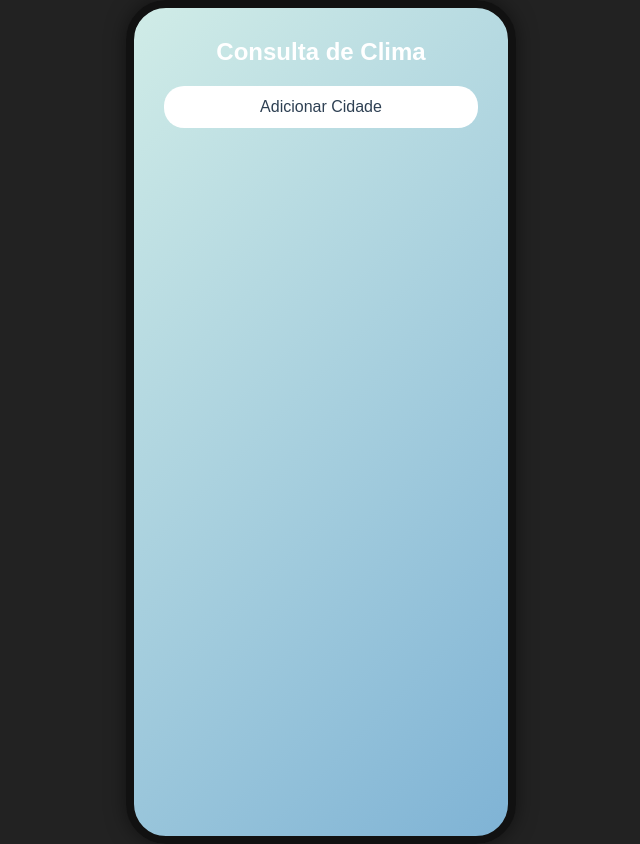
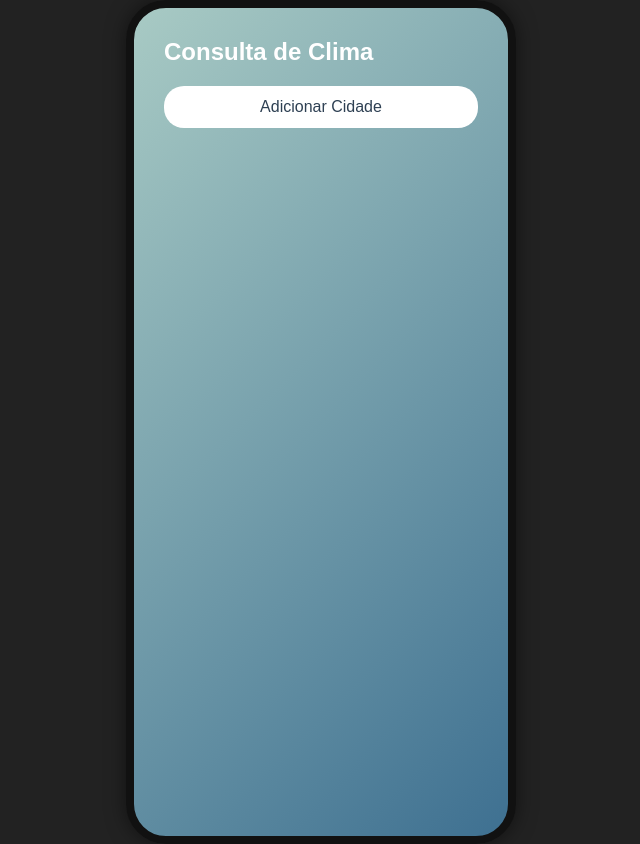
Before and after one commit to AdrianoLF/weather_cache, a website: page index.html in a window 1280 px wide. Shown: the whole page, without its empty margins (319-959 px from the left). Drawn offline with Linux system fonts and the light colour scheme; no server answers.

Commit message:
alteração no background

```diff
--- a/style.css
+++ b/style.css
@@ -16,7 +16,7 @@ body {
 .container {
     width: 390px;
     height: 844px;
-    background: linear-gradient(135deg, #d0ece7, #7fb3d5);
+    background: linear-gradient(135deg, #a8cac4, #3e7091);
     color: #2e4053;
     padding: 30px;
     border-radius: 40px;
@@ -28,8 +28,9 @@ body {
 
 .container h1 {
     margin-bottom: 20px;
-    color: #fff;
+    color:  rgb(255, 255, 255);
     font-size: 24px;
+    text-align: left;
 }
 
 #add-city-btn {
@@ -89,7 +90,7 @@ body {
     background: rgba(6, 78, 136, 0.7);
     border-radius: 15px;
     padding: 15px;
-    color: #2e4053;
+    color: #eeeeee;
     backdrop-filter: blur(5px);
     border: 1px solid rgba(255, 255, 255, 0.3);
     overflow: hidden;
```
